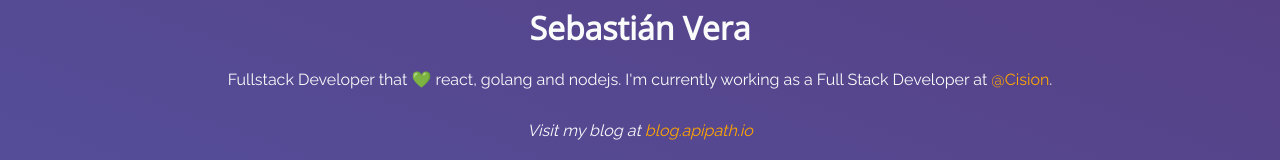
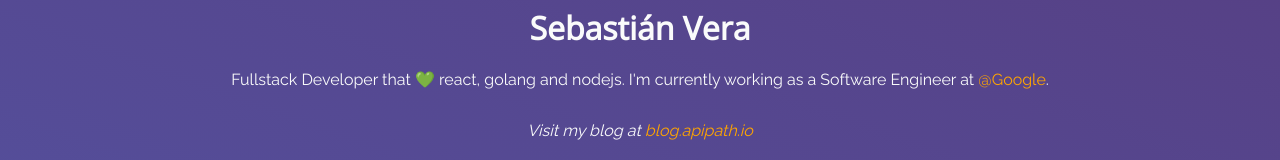
Before and after one commit to sebastianvera/web, a React (Create React App) app: page / in a window 1280 px wide. Shown: the part 397-557 px from the top of the page. Built offline with nearby package versions, Linux system fonts and the light colour scheme.

Commit message:
Update Profile.js

```diff
--- a/src/Profile.js
+++ b/src/Profile.js
@@ -53,8 +53,8 @@ const Profile = () => (
       <Emoji role="img" aria-label="love">
         💚
       </Emoji>{' '}
-      react, golang and nodejs. I'm currently working as a Full Stack Developer
-      at <Link href="https://twitter.com/Cision">@Cision</Link>.
+      react, golang and nodejs. I'm currently working as a Software Engineer
+      at <Link href="https://twitter.com/google">@Google</Link>.
     </Text>
     <Footer>
       Visit my blog at{' '}
```
